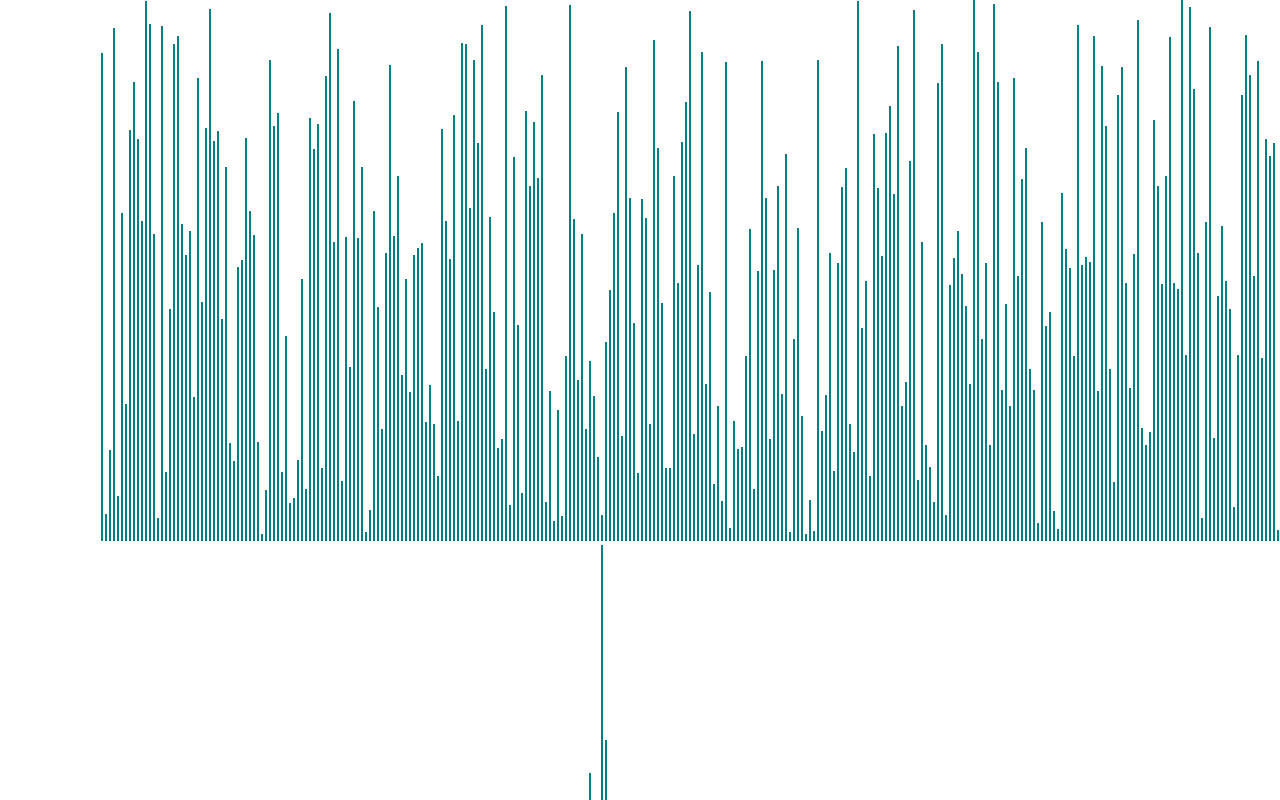
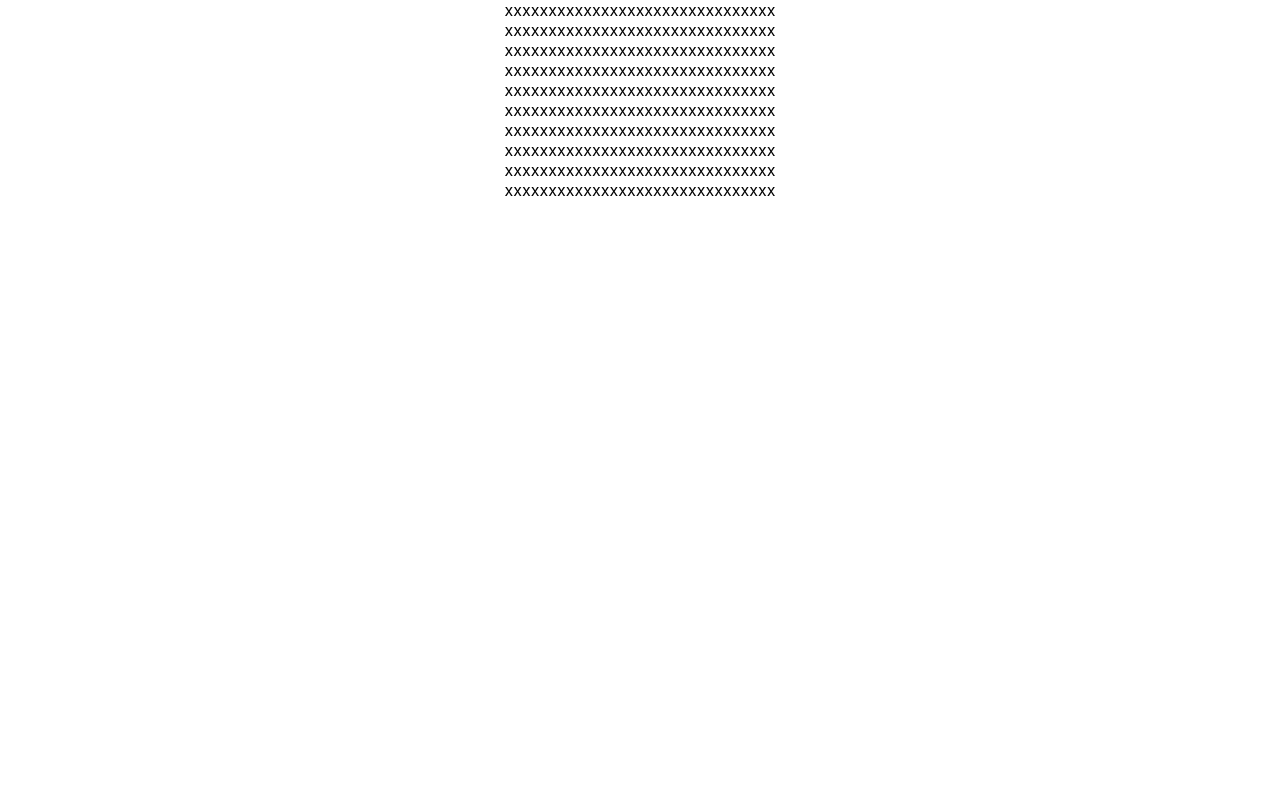
Before and after one commit to vikas-bishnoi/algowoke, a React (Create React App) app: page / in a window 1280 px wide. Shown: the top 800 px of the page. Built offline with nearby package versions, Linux system fonts and the light colour scheme.

Commit message:
Generate a grid of 10 x 30

```diff
--- a/src/App.js
+++ b/src/App.js
@@ -4,11 +4,12 @@ import QuickSort from "./Sorting/QuickSort/QuickSort";
 import BubbleSort from "./Sorting/BubbleSort/BubbleSort";
 import InsertionSort from "./Sorting/InsertionSort/InsertionSort";
 import SelectionSort from "./Sorting/SelectionSort/SelectionSort";
+import Dijkstra from "./Graph/Dijkstra/Dijkstra";
 
 function App() {
   return (
     <div className="App">
-      <SelectionSort />
+      <Dijkstra />
     </div>
   );
 }
--- /dev/null
+++ b/src/Graph/Dijkstra/Dijkstra.js
@@ -0,0 +1,30 @@
+import React, { useEffect, useState } from 'react'
+
+const Dijkstra = () => {
+  const [grid, setGrid] = useState([]);
+  useEffect(() => {
+    const newGrid = [];
+    for(let i=1; i <= 10; i++) {
+        const row = [];
+        for(let j=0; j<=30; j++) {
+            row.push([]);
+        }
+        newGrid.push(row);
+    }
+    setGrid(newGrid);
+  }, []);
+
+  return (
+    <div>
+        {grid.map((row, idx) => {
+            return <div>
+                {row.map((square, sqIdx) => {
+                    return 'x';
+                })}
+            </div>
+        }) }
+    </div>
+  )
+}
+
+export default Dijkstra
```
